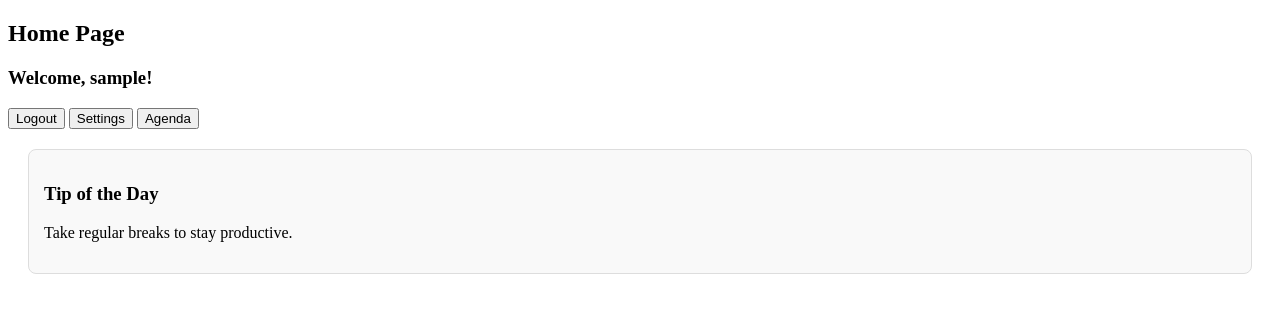
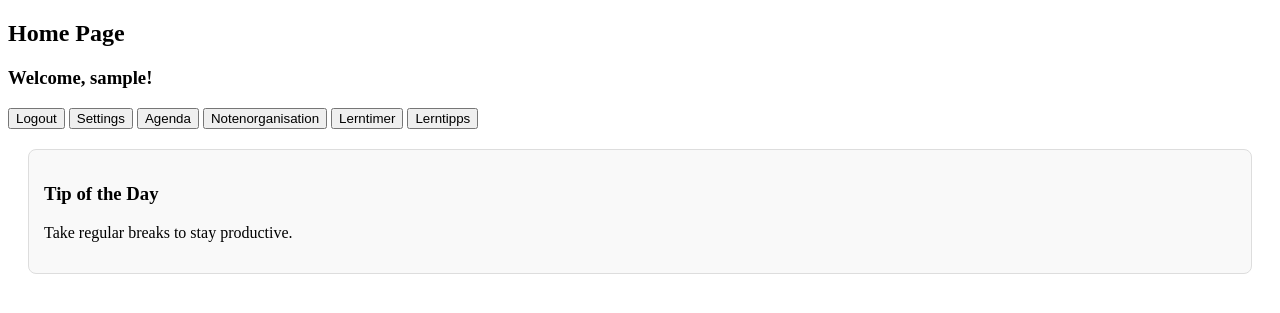
Before and after one commit to CoderAryanAnand/lernapp, a Flask app: page / in a window 1280 px wide. Shown: the top 313 px of the page. Run offline with Flask 3, Linux system fonts and the light colour scheme; the visitor is signed in with stand-in values (Sample User, id 1).

Commit message:
links on homepage to upcoming features

```diff
--- a/templates/home.html
+++ b/templates/home.html
@@ -13,6 +13,9 @@
         <a href="/logout"><button>Logout</button></a>
         <a href="/settings"><button>Settings</button></a>
         <a href="/agenda"><button>Agenda</button></a>
+        <a href="/noten"><button>Notenorganisation</button></a>
+        <a href="/lerntimer"><button>Lerntimer</button></a>
+        <a href="/lerntipps"><button>Lerntipps</button></a>
     {% else %}
         <a href="/login"><button>Login</button></a>
         <a href="/register"><button>Register</button></a>
```
